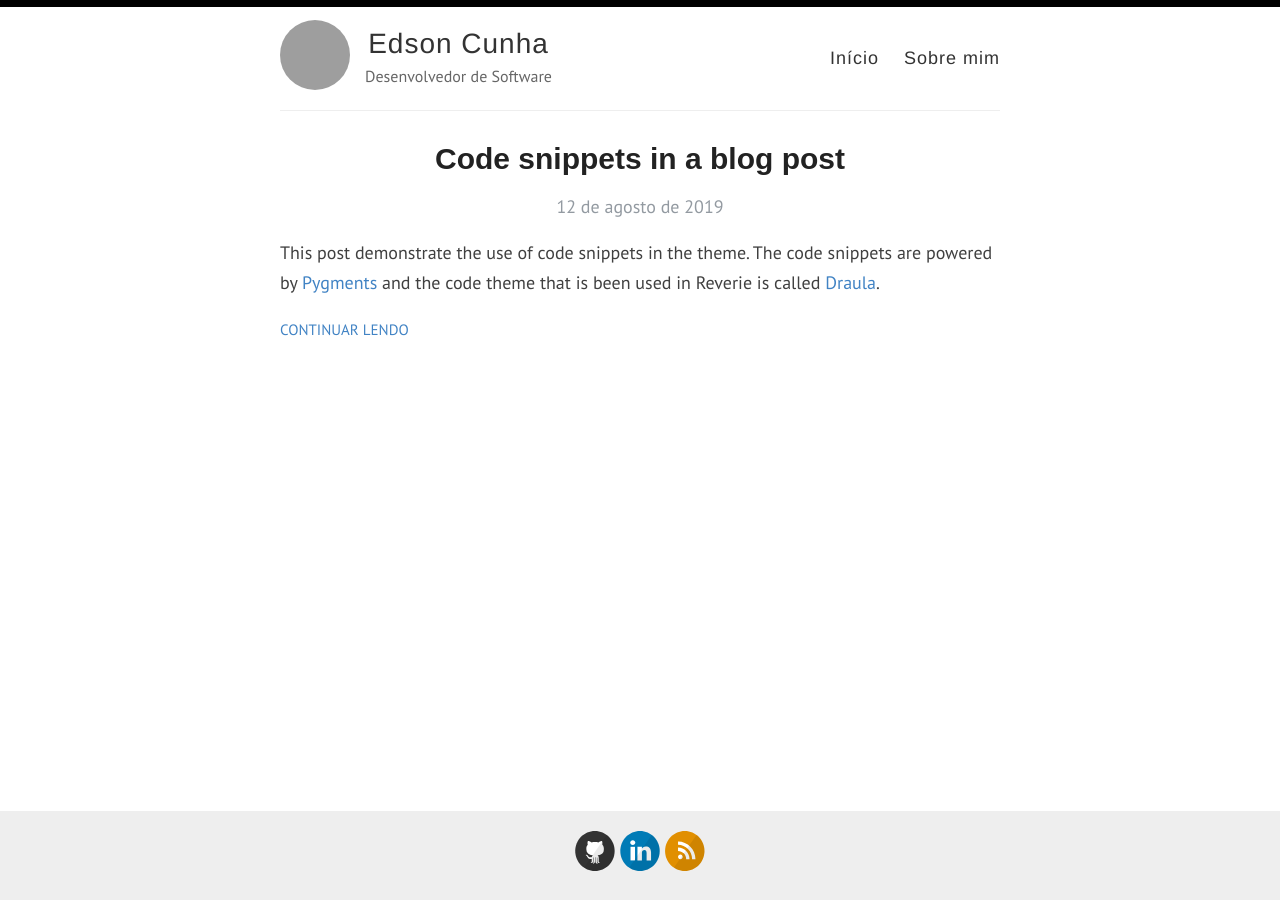
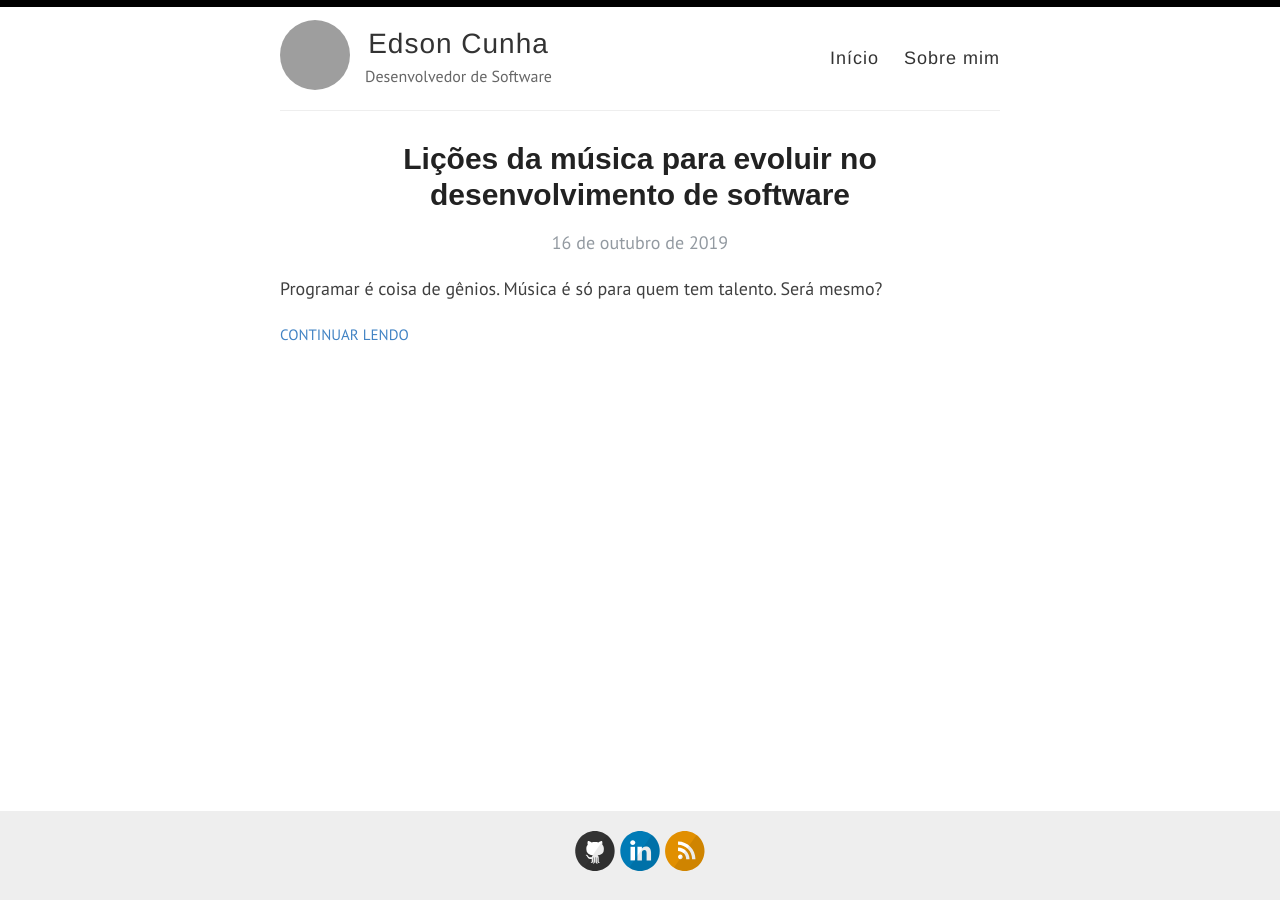
Before and after one commit to edsoncunha/edsoncunha.github.io, a Jekyll site: the page built from index.html, in a window 1280 px wide. Built offline with Jekyll 4.4.1, drawn with Linux system fonts in a browser that asks for light colours; the list of posts is cut into pages by our own code; some of the changed lines change nothing that is shown; grey boxes are pictures that could not be loaded.

Commit message:
Primeiro post... #tensão

````diff
--- a/_layouts/default.html
+++ b/_layouts/default.html
@@ -10,7 +10,7 @@
     <link rel="canonical" href="{{ site.url }}{{ page.url }}" />
 
     <meta name="theme-color" content="#000000">
-    <link rel="icon" type="image/png" sizes="32x32" href="{{ site.baseurl }}/images/favicon-32x32.png">
+    <link rel="icon" type="image/png" sizes="32x32" href="{{ site.baseurl }}/images/favicon.png">
   </head>
 
   <body>
--- /dev/null
+++ b/_posts/2019-10-16-licoes-da-musica.md
@@ -0,0 +1,81 @@
+---
+layout: post
+title:  Lições da música para evoluir no desenvolvimento de software
+---
+
+Programar é coisa de gênios. Música é só para quem tem talento. Será mesmo?
+
+Como programador profissional e músico em formação, acredito que não. É uma caminhada de muito trabalho, em que a genialidade não é obrigatória. A seguir, listo alguns aspectos que vejo em comum entre essas áreas:
+
+## Dê um passo de cada vez
+
+Ninguém toca um solo ou escreve um programa sofisticado com meia dúzia de aulas. O conhecimento é adquirido em pequenas doses diárias, com *muita* repetição. Quem toca instrumentos de sopro aprende a tocar notas, depois a conectá-las, para só em seguida estudar escalas, e por aí vai.
+
+![Fotografia com duas crianças. A da direita sopra um trompete, enquanto a da esquerda tapa os ouvidos com as mãos](https://live.staticflickr.com/7209/6960939955_df60b8523b_c.jpg)*Os primeiros sopros em um trompete produzem sons incríveis!*
+
+Como diz o clichê, trata-se de um pouco de inspiração e bastante transpiração. O que importa não é o tamanho do passo, mas não parar de caminhar. A experiência é adquirida durante a jornada.
+
+Ninguém começa a programar já pendurado em uma IDE. Antes, as pessoas aprendem a interpretar e resolver problemas, estruturar a solução em linguagem natural, para só depois começar a mexer com código em uma linguagem de programação qualquer. Existe uma extensa caminhada entre esse estágio e a elaboração de arquiteturas de grandes projetos.
+
+## Faça sua musculação
+
+Músicos profissionais estudam horas por dia, desde os primeiros contatos com o instrumento. Entre praticantes de [trompa](https://pt.wikipedia.org/wiki/Trompa) (meu instrumento), existe um debate sobre poder haver um dia de descanso. Para que estejam aptos a tocar, músicos praticam regularmente para que seus movimentos sejam precisos e seus corpos e mentes estejam sempre em condições para a execução musical.
+
+Se você já está programando diariamente, muito provavelmente esse fortalecimento já acontece naturalmente. Se não, procure se exercitar. Por outro lado, mesmo com década de experiência, o [Tio Bob](https://www.amazon.com.br/Codificador-Limpo-Bob-Martin/dp/8576086476/ref=asc_df_8576086476/?tag=googleshopp00-20&linkCode=df0&hvadid=379787347388&hvpos=1o2&hvnetw=g&hvrand=11527521176014381259&hvpone=&hvptwo=&hvqmt=&hvdev=c&hvdvcmdl=&hvlocint=&hvlocphy=1001566&hvtargid=pla-809202560536&psc=1) pratica katas diariamente para testar e manter seu condicionamento. Essa repetição que vai te fazer escrever código mais automaticamente e liberar seu cérebro para outras preocupações. Isso é muito importante, pois, como veremos mais adiante, não conseguimos prestar atenção em todas as coisas ao mesmo tempo.
+
+
+## Ponha o dedo na ferida
+
+Quando se estuda uma solo, por exemplo, a ênfase não está nas partes que você já executa bem. Em vez disso, a pessoa pratica os trechos em que costuma errar ou que ainda não estão bons o suficiente. Eles são executados compasso por compasso, mais lentamente e depois acelerando, até que os problemas estejam resolvidos e a música seja tocada de ponta a ponta com qualidade.
+
+Você já escreve código com conforto, mas bate aquela insegurança para escrever testes e fazer refatoração? Separe um tempo para você e comece a mexer com testes!
+
+## Descanse, alterne e insista
+
+![Chícara de café](https://live.staticflickr.com/7189/6965845383_f5635dfa53_w_d.jpg)
+
+Os músculos e o cérebro cansam. Às vezes, empacamos em algum trecho e a repetição em um andamento mais lento não resolve. Uma pausa para um café e uma prosa com um colega costumam resolver isso bem. No dia seguinte, retomando as atividade com os músculos e a cabeça descansados, a dificuldade evaporar como mágica.
+
+Você está agarrado em um trecho de um livro técnico que não consegue entender? Levante e beba uma água. Vá fazer outra coisa e depois retome a leitura. Já está no fim do dia, você já está agarrado há 40 minutos e ainda não conseguiu encontrar a causa-raiz daquele bug? Se não é urgentíssimo, levante e vá para casa. Você vai chegar no dia seguinte e descobrir a solução do problema em 5 minutos.
+
+
+## Beba de várias fontes
+
+Cada pessoa tem uma história única. Os melhores musicistas do mundo passam por vários mestres e isso é absolutamente normal, pois cada pessoa tem seus pontos fortes, experiências e níveis de conhecimento no fazer musical. Ao me ver, um de meus professores sempre vai me cobrar várias escalas de cor (maior, menor, menor melódica, menor harmônica... vixe!), enquanto outro vai trabalhar a riqueza do som que sai do instrumento.
+
+
+Beber de várias águas te faz entender melhor de água. [Donald Knuth](https://pt.wikipedia.org/wiki/Donald_Knuth), o maior cientista da computação vivo, nos recomenda ler código de pessoas mais experientes. Leia livros da área. Eles existem aos montes e são excelentes para aprender com a vivência de profissionais com décadas de experiência. Você comprou um livro e não viu valor? Guarde-o. Eu te garanto que, depois de alguns anos, você terá sofrido muitos problemas na prática -- e aquele conhecimento muito provavelmente vai te ajudar a aliviar essa dor.
+
+<!-- ![image](https://musicadvisor.com/wp-content/uploads/2017/05/piano_720.jpg)
+
+![image](https://cdn.pixabay.com/photo/2017/08/01/12/15/piano-2564908_960_720.jpg) -->
+
+## Preste atenção ao conjunto
+
+O ensaio é o momento de aprender a parte dos colegas. Sua parte você precisa trazer pronta. O momento é para entender e como a harmonia, as melodias, os solos e acompanhamentos se conectam, para em seguida trabalhar a interpretação e fazer os parentes da plateia chorarem em suas cadeiras -- de emoção, de preferência.
+
+Na indústria de software, não temos ensaio nesse formato, é verdade. Mas não trabalhamos sozinhos. As habilidades interpessoais e a capacidade de comunicação são fundamentais. Desconheço uma empresa ou colega de profissão que se interesse por pessoas que se limitam a fazer a própria parte e que não se conectam ao que acontece ao seu redor. Saia do isolamento do fone de ouvido. Ouça o ambiente. Opine. Ajude. Permita-se a ajuda.
+
+## Cuide de seu alicerce
+
+Todo dia é um bom dia para praticar escalas -- para ficar apenas em um exemplo. Não importa se a pessoa tem 10 dias ou 10 anos de experiência.
+
+Tecnologias vêm e vão. Algoritmos, não. Esturuturas de dados, idem. Custo de processamento e de memória? Já sabe a resposta. Ferramentas são perecíveis, mas os fundamentos, não.
+
+## Busque ambientes em que seja seguro errar
+
+![Foto de um bebê em frente a um piano. O bebê está irritado e com os músculos da face contraídos. Sua mãe tem um semblante de paz e toca o piano olhando para ele](https://live.staticflickr.com/3446/3245065570_f2412c8f87_c.jpg)*Tentei, mas não deu... ops!*
+
+Já experimentou cantar e rachar a voz? Estourar a nota? É o máximo! :-)
+Ter hora e lugar para errar sem ser punido é importantíssimo para ganhar a coragem de tentar.
+A coragem para tentar expandir suas capacidades é transformadora.
+
+Existem muitos meios para capturar problemas antes que eles eventualmente vão para o ambiente de produção. Boas empresas, além de incentivar o uso desse ferramental, entendem que as pessoas estão em diferentes estágios de desenvolvimento. Elas se organizam para que pessoas mais experientes nutram as que estão chegando e as incentivem a tentar -- e se rolar um ou outro nó cego, tudo bem.
+
+>   -- Quem estará nas trincheiras ao teu lado?
+>
+>   -- E isso importa?
+>
+>   -- Mais do que a própria guerra
+>
+>   (Hernest Hemingway)
--- a/_posts/2019-8-12-code-snippets.md
+++ /dev/null
@@ -1,42 +0,0 @@
----
-layout: post
-title:  Code snippets in a blog post
-categories: [HTML,Code]
----
-
-This post demonstrate the use of code snippets in the theme. The code snippets are powered by [Pygments](http://pygments.org/) and the code theme that is been used in Reverie is called [Draula](https://draculatheme.com/).
-
-This is a raw snippet:
-
-```
-hello world
-123
-This is a text snippet
-```
-
-This is a PHP snippet:
-
-```php
-<?php
-    echo 'Hello, World!';
-?>
-```
-
-This is a JavaScript snippet:
-
-```js
-const add = (a, b) => a + b
-const minus = (a, b) => a - b
-
-console.log(add(100,200))  // 300
-console.log(minus(100,200))  // -100
-```
-
-This is a Python snippet:
-
-```python
-def say_hello():
-    print("hello world!")
-
-say_hello()   // "hello world!"
-```
````
Also changed, not shown: images/favicon.png (added).
